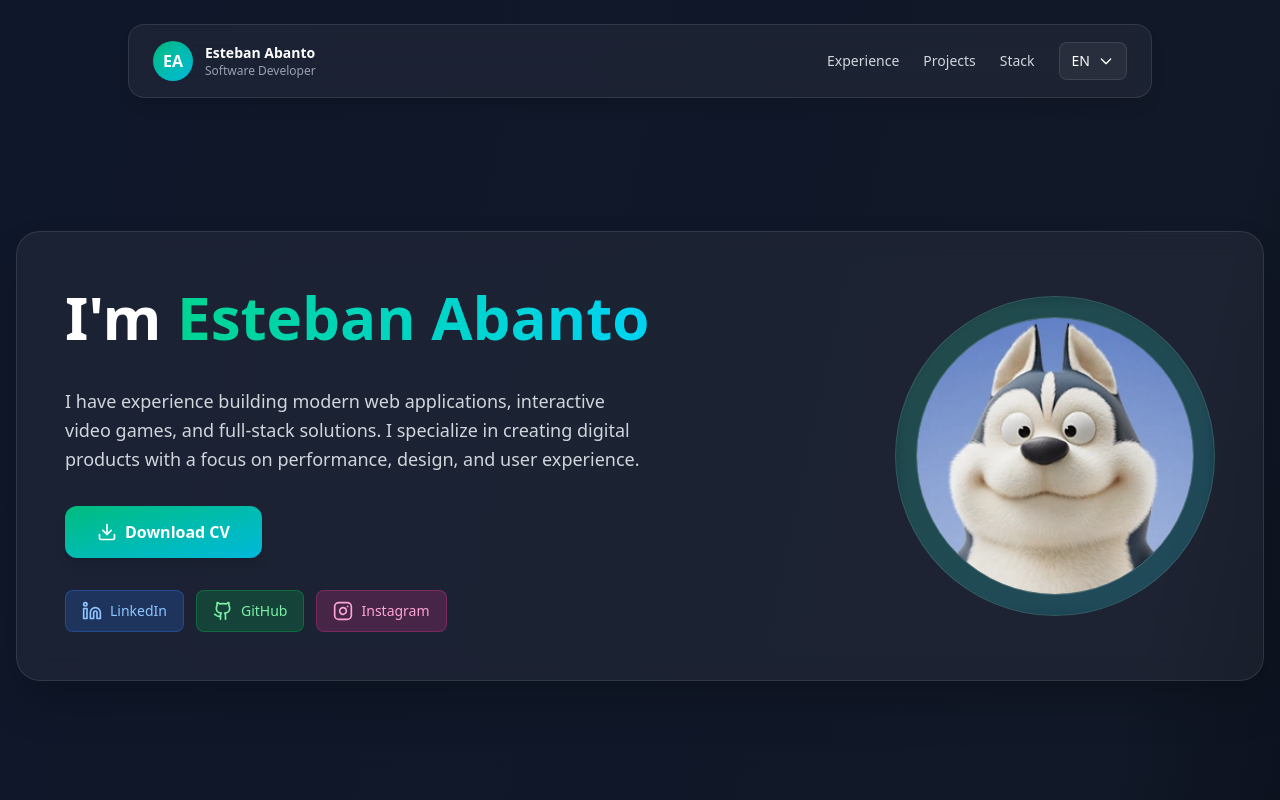
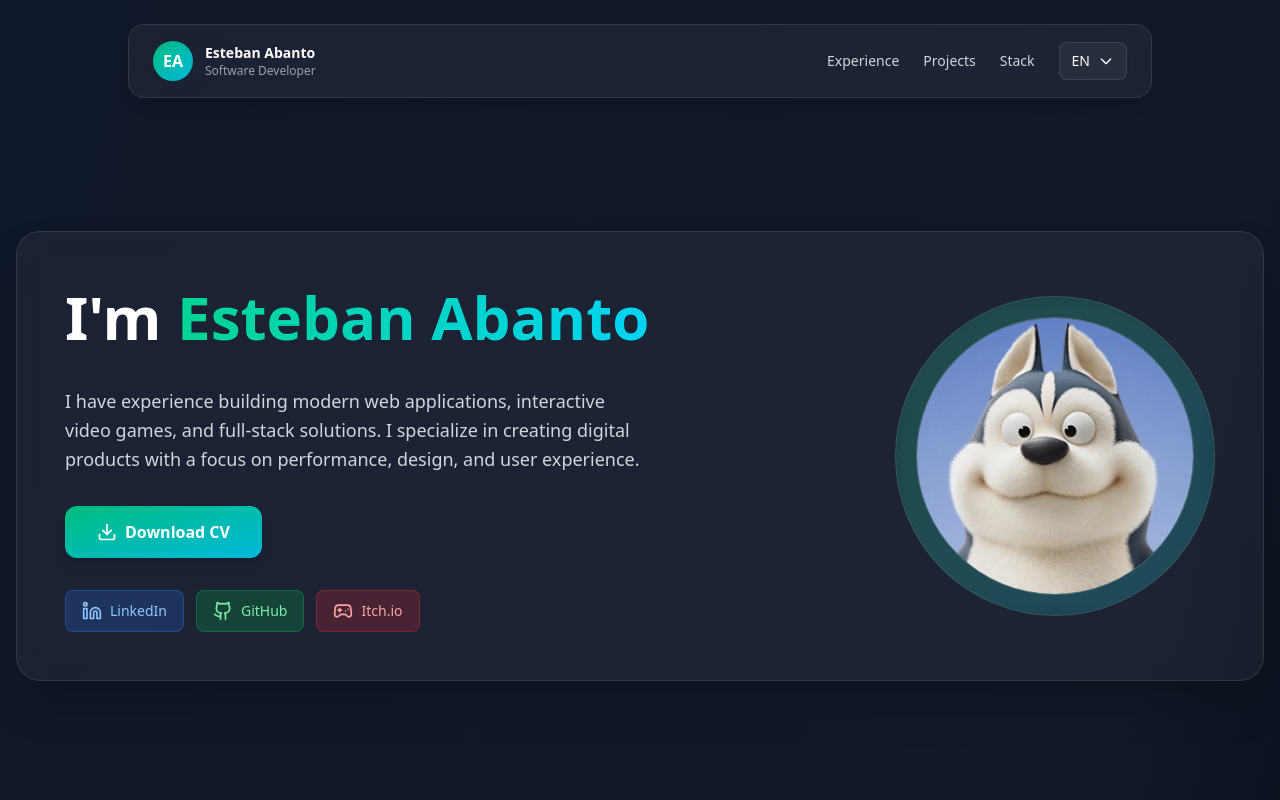
Before and after one commit to esteban-abanto-2709/personal-website, a Next.js app: page / in a window 1280 px wide. Shown: the top 800 px of the page. Built offline with nearby package versions, Linux system fonts and the light colour scheme.

Commit message:
feat(SocialLinks): Replace Instagram with Itch.io in Footer and Hero components

```diff
--- a/src/components/Footer.tsx
+++ b/src/components/Footer.tsx
@@ -1,6 +1,6 @@
 "use client";
 
-import { Github, Linkedin, Instagram } from "lucide-react";
+import { Github, Linkedin, Gamepad2 } from "lucide-react";
 import SocialIcon from "@/ui/SocialIcon";
 import { useTranslations } from "@/hooks";
 
@@ -35,11 +35,11 @@ export default function Footer() {
             />
 
             <SocialIcon
-              href="https://www.instagram.com/esteban.abanto.2709/"
-              ariaLabel="Instagram"
-              Icon={Instagram}
-              glowClass="bg-pink-500/20"
-              hoverClass="group-hover:text-pink-400"
+              href="https://estebanabanto2709.itch.io"
+              ariaLabel="Itch.io"
+              Icon={Gamepad2}
+              glowClass="bg-red-500/20"
+              hoverClass="group-hover:text-red-400"
             />
           </div>
         </div>
--- a/src/components/Hero.tsx
+++ b/src/components/Hero.tsx
@@ -3,7 +3,7 @@
 import Image from "next/image";
 import { useTranslations } from "@/hooks";
 import { useLocale } from "@/lib/i18n/components/LocaleProvider";
-import { Github, Linkedin, Instagram, Download } from "lucide-react";
+import { Github, Linkedin, Gamepad2, Download } from "lucide-react";
 import SocialButton from "@/ui/SocialButton";
 
 export default function Hero() {
@@ -57,7 +57,7 @@ export default function Hero() {
 
             <div className="flex flex-wrap justify-center lg:justify-start gap-3 lg:col-span-2 lg:row-start-4">
               <SocialButton
-                href="https://www.linkedin.com/in/esteban-abanto/"
+                href="https://www.linkedin.com/in/esteban-abanto"
                 icon={Linkedin}
                 label="LinkedIn"
                 colorClass="bg-blue-500/20 hover:bg-blue-500/30 border-blue-500/30 text-blue-300"
@@ -71,10 +71,10 @@ export default function Hero() {
               />
 
               <SocialButton
-                href="https://www.instagram.com/esteban.abanto.2709/"
-                icon={Instagram}
-                label="Instagram"
-                colorClass="bg-pink-500/20 hover:bg-pink-500/30 border-pink-500/30 text-pink-300"
+                href="https://estebanabanto2709.itch.io"
+                icon={Gamepad2}
+                label="Itch.io"
+                colorClass="bg-red-500/20 hover:bg-red-500/30 border-red-500/30 text-red-300"
               />
             </div>
 
```
